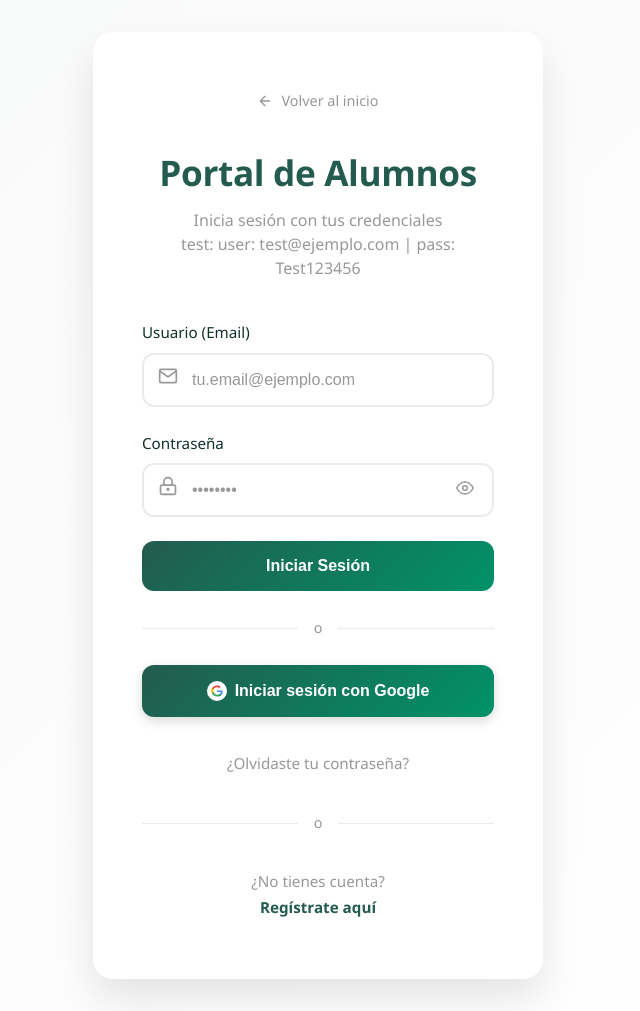
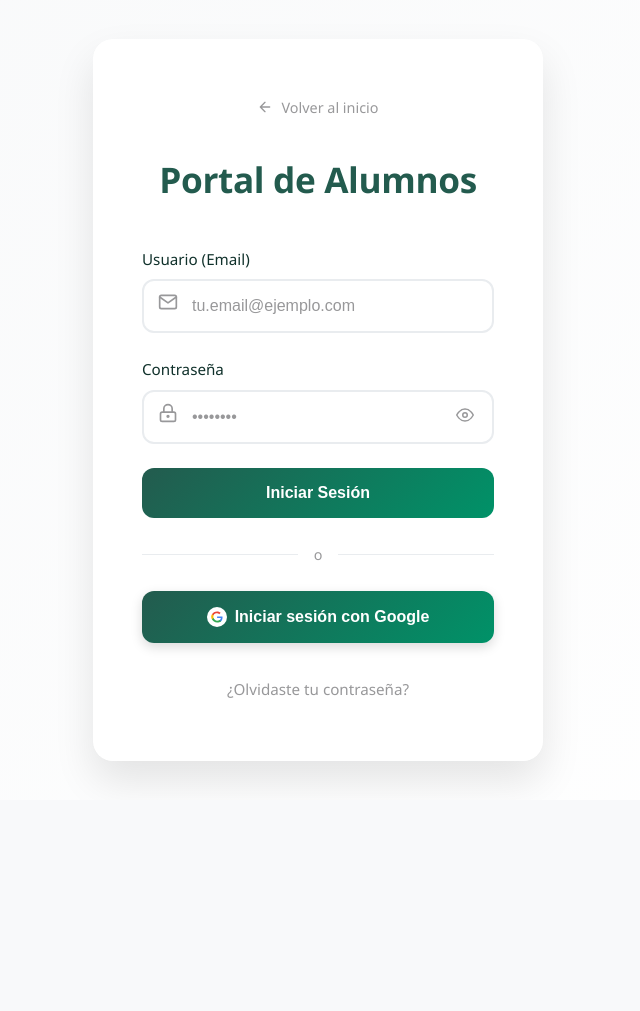
Before and after one commit to Kilodemichote/Vinculacion_UNRC, a Flask app: page /alumnos/login in a window 1280 px wide. Shown: the whole page, without its empty margins (322-962 px from the left). After the commit the page ends 775 px from the top, so only its background shows below. Run offline with Flask 3, Linux system fonts and the light colour scheme; some libraries are stand-ins or nearby versions.

Commit message:
se agrego boton de regreso al dash en perfil, se borro la opcion de registro en el alumnos log y se agregaron estilos al css de dashboard

```diff
--- a/frontend/static/css/dashboard.css
+++ b/frontend/static/css/dashboard.css
@@ -83,6 +83,7 @@ body {
     border-radius: 8px;
     transition: all 0.3s ease;
     font-weight: 500;
+    margin-left: 20px;
 }
 
 .logout-btn:hover {
--- a/frontend/templates/alumnos_login.html
+++ b/frontend/templates/alumnos_login.html
@@ -58,8 +58,6 @@
                     Volver al inicio
                 </a>
                 <h1>Portal de Alumnos</h1>
-                <p>Inicia sesión con tus credenciales</p>
-                <p>test: user: test@ejemplo.com | pass: Test123456</p>
             </div>
 
             <!-- Flash Messages -->
@@ -210,13 +208,6 @@
             <div class="auth-links">
                 <a href="{{ url_for('alumnos_forgot_password') }}" class="auth-link forgot-link">
                     ¿Olvidaste tu contraseña?
-                </a>
-                <div class="divider">
-                    <span>o</span>
-                </div>
-                <a href="{{ url_for('alumnos_register') }}" class="auth-link register-link">
-                    <span>¿No tienes cuenta?</span>
-                    <strong>Regístrate aquí</strong>
                 </a>
             </div>
         </div>
```
Also changed, not shown: frontend/templates/alumnos_perfil.html (+9 -0 lines).
